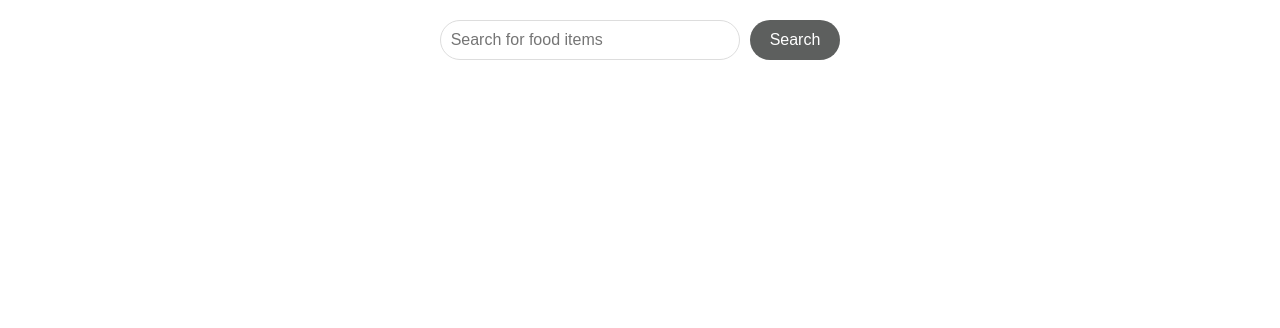
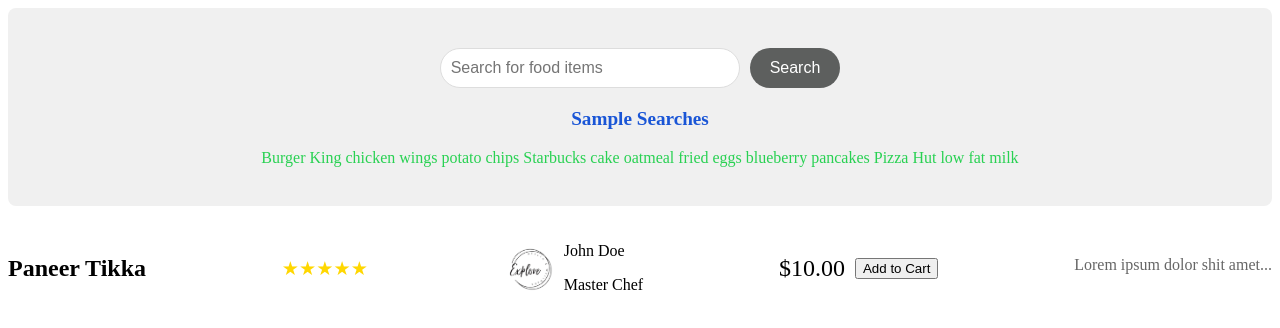
Before and after one commit to RatingRishu/NutriBytes, an Angular app: page /list in a window 1280 px wide. Shown: the top 328 px of the page. Built offline with nearby package versions, Linux system fonts and the light colour scheme.

Commit message:
Search Update and CSS

```diff
--- a/src/app/header/header.component.css
+++ b/src/app/header/header.component.css
@@ -150,49 +150,3 @@ box-shadow: 0 4px 8px 0 rgba(0, 0, 0, 0.2), 10 6px 20px 0 #1010a5; */
   max-width: 100%;
   border-radius: 10px;
 }
-
-.dish-details {
-  background-color: #fff;
-  padding: 20px 0;
-}
-
-.dish-info {
-  display: flex;
-  align-items: center;
-  justify-content: space-between;
-}
-
-.dish-info h3 {
-  font-size: 1.5em;
-}
-
-.rating span {
-  color: gold;
-  font-size: 1.2em;
-}
-
-.chef-info {
-  display: flex;
-  align-items: center;
-}
-
-.chef-info img {
-  border-radius: 50%;
-  width: 50px;
-  margin-right: 10px;
-}
-
-.price {
-  display: flex;
-  align-items: center;
-}
-
-.price p {
-  font-size: 1.5em;
-  margin-right: 10px;
-}
-
-.description {
-  margin-top: 10px;
-  color: #666;
-}
--- a/src/app/recipes-list/recipes-list.component.css
+++ b/src/app/recipes-list/recipes-list.component.css
@@ -130,3 +130,68 @@ body {
 .wrap p {
   margin: 5px 0;
 }
+
+.dish-details {
+  background-color: #fff;
+  padding: 20px 0;
+}
+
+.dish-info {
+  display: flex;
+  align-items: center;
+  justify-content: space-between;
+}
+
+.dish-info h3 {
+  font-size: 1.5em;
+}
+
+.rating span {
+  color: gold;
+  font-size: 1.2em;
+}
+
+.chef-info {
+  display: flex;
+  align-items: center;
+}
+
+.chef-info img {
+  border-radius: 50%;
+  width: 50px;
+  margin-right: 10px;
+}
+
+.price {
+  display: flex;
+  align-items: center;
+}
+
+.price p {
+  font-size: 1.5em;
+  margin-right: 10px;
+}
+
+.description {
+  margin-top: 10px;
+  color: #666;
+}
+
+.sample {
+  background-color: #f0f0f0; /* Light gray background */
+  padding: 20px; /* Add some padding around the content */
+  border-radius: 8px; /* Rounded corners */
+  text-align: center;
+}
+
+.sample h3 {
+  color: #1955d6; /* Dark text color for the heading */
+  font-size: 1.2em; /* Larger font size for the heading */
+  margin-bottom: 10px; /* Add some space below the heading */
+}
+
+.sample p {
+  color: #28d152; /* Slightly darker text color for the paragraph */
+  font-size: 1em; /* Normal font size for the paragraph */
+  line-height: 1.5; /* Increase line height for better readability */
+}
--- a/src/app/recipes-list/recipes-list.component.html
+++ b/src/app/recipes-list/recipes-list.component.html
@@ -31,16 +31,45 @@
 </div> -->
 
 
-<div class="search-container">
-  <input [(ngModel)]="query" placeholder="Search for food items" class="search-input"/>
-  <button (click)="fetchFoodData()" class="search-button">Search</button>
+
+<div class="sample">
+  <div class="search-container">
+    <input [(ngModel)]="query" placeholder="Search for food items" class="search-input" />
+    <button (click)="fetchFoodData()" class="search-button">Search</button>
+  </div>
+  <h3>Sample Searches</h3>
+  <p> Burger King chicken wings potato chips Starbucks cake oatmeal fried eggs blueberry pancakes Pizza Hut low fat milk
+  </p>
 </div>
 
+<section class="dish-details">
+  <div class="container">
+    <div class="dish-info">
+      <h3>Paneer Tikka</h3>
+      <div class="rating">
+        <span>★★★★★</span>
+      </div>
+      <div class="chef-info">
+        <img src="../../assets/img/logo.png" alt="John Doe">
+        <div>
+          <p>John Doe</p>
+          <p>Master Chef</p>
+        </div>
+      </div>
+      <div class="price">
+        <p>$10.00</p>
+        <button class="btn">Add to Cart</button>
+      </div>
+      <p class="description">Lorem ipsum dolor shit amet...</p>
+    </div>
+  </div>
+</section>
 <div *ngIf="foodData">
   <h1>Food Information</h1>
   <div class="card-container">
     <div *ngFor="let item of foodData.hints" class="card">
-      <img [src]="item.food.image" alt="{{ item.food.label }}" class="card__image">
+      <img [src]="item.food.image ? item.food.image : '../../assets/img/logo.png'" alt="Loading...."
+        class="card__image">
       <div class="card__overlay">
         <div class="card__header">
           <svg class="card__arc" xmlns="http://www.w3.org/2000/svg">
@@ -50,11 +79,11 @@
             <h2>{{ item.food.label }}</h2>
             <p>Known As: {{ item.food.knownAs }}</p>
             <p>Category: {{ item.food.category }}</p>
-            <p>Calories: {{ item.food.nutrients.ENERC_KCAL }}</p>
-            <p>Protein: {{ item.food.nutrients.PROCNT }}</p>
-            <p>Fat: {{ item.food.nutrients.FAT }}</p>
-            <p>Carbs: {{ item.food.nutrients.CHOCDF }}</p>
-            <p>Fiber: {{ item.food.nutrients.FIBTG }}</p>
+            <p>Calories: {{ item.food.nutrients.ENERC_KCAL.toFixed(2) }}</p>
+            <p>Protein: {{ item.food.nutrients.PROCNT.toFixed(2) }}</p>
+            <p>Fat: {{ item.food.nutrients.FAT.toFixed(2) }}</p>
+            <p>Carbs: {{ item.food.nutrients.CHOCDF.toFixed(2) }}</p>
+            <p>Fiber: {{ item.food.nutrients.FIBTG.toFixed(2) }}</p>
           </div>
         </div>
       </div>
```
Also changed, not shown: src/app/header/header.component.html (+1 -22 lines).
